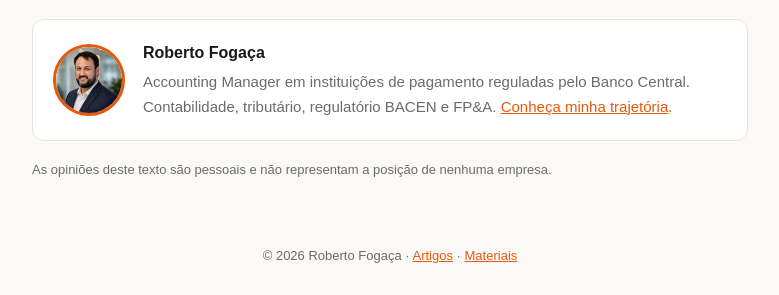
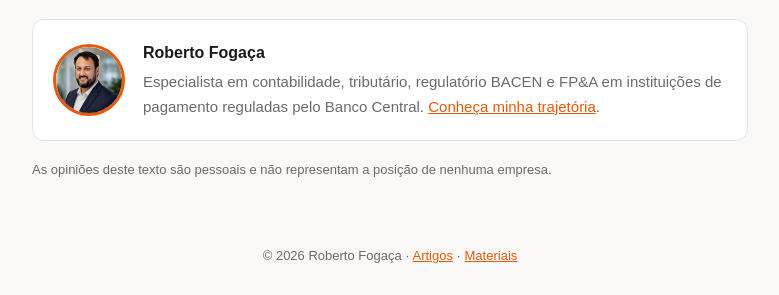
Before and after one commit to robertofogaca-fin/robertofogaca-site, a plain HTML site: page public/artigos/gargalo-do-time.html in a window 1280 px wide. Shown: the part 5981-6276 px from the top of the page, without its empty margins (250-1029 px from the left). Drawn offline with Linux system fonts and the light colour scheme.

Commit message:
Trajetória: Dock até out/2026; quadro do autor sem cargo atual
Co-Authored-By: Claude Opus 5.5 <noreply@anthropic.com>
Claude-Session: https://claude.ai/code/session_011SgRuoc9knkeTDY2qWkyzb

```diff
--- a/public/artigos/gargalo-do-time.html
+++ b/public/artigos/gargalo-do-time.html
@@ -161,7 +161,7 @@
 <div class="author">
 <img src="../assets/img/roberto-fogaca.jpg" alt="Roberto Fogaça" width="72" height="72">
 <div><b>Roberto Fogaça</b>
-<p>Accounting Manager em instituições de pagamento reguladas pelo Banco Central. Contabilidade, tributário, regulatório BACEN e FP&amp;A. <a href="../index.html">Conheça minha trajetória</a>.</p></div>
+<p>Especialista em contabilidade, tributário, regulatório BACEN e FP&amp;A em instituições de pagamento reguladas pelo Banco Central. <a href="../index.html">Conheça minha trajetória</a>.</p></div>
 </div>
 <p class="note">As opiniões deste texto são pessoais e não representam a posição de nenhuma empresa.</p>
 </main>
```
Also changed, not shown: public/artigos/modelo-de-artigo.html (+1 -1 lines), public/artigos/regras-vs-estatistica.html (+1 -1 lines), public/artigos/validacao-500-mil-lancamentos.html (+1 -1 lines), public/index.html (+1 -1 lines).
